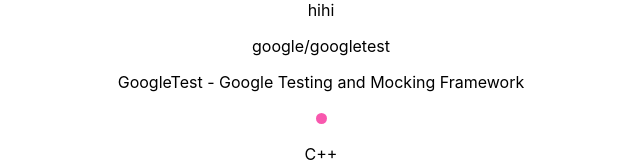
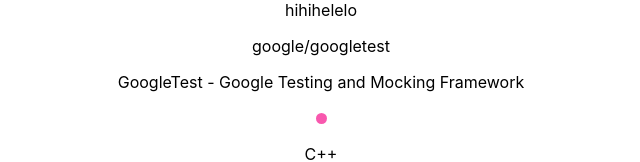
Before and after one commit to Chat-ITC/WITH_Client, a React (Create React App) app: page / in a window 1280 px wide. Shown: the top 162 px of the page, without its empty margins (319-959 px from the left). Built offline with nearby package versions, Linux system fonts and the light colour scheme.

Commit message:
세 번째 커밋

```diff
--- a/src/App.js
+++ b/src/App.js
@@ -5,6 +5,7 @@
     <div className="App">
       <header>
         hihi
+        <span>helelo</span>
       </header>
       <div className="w-[390px] h-[844px] relative overflow-hidden bg-white">
         <div className="w-[360px] h-[90px] absolute left-[15px] top-[271px] rounded-md bg-white border border-[#b2b3b9]" />
```
